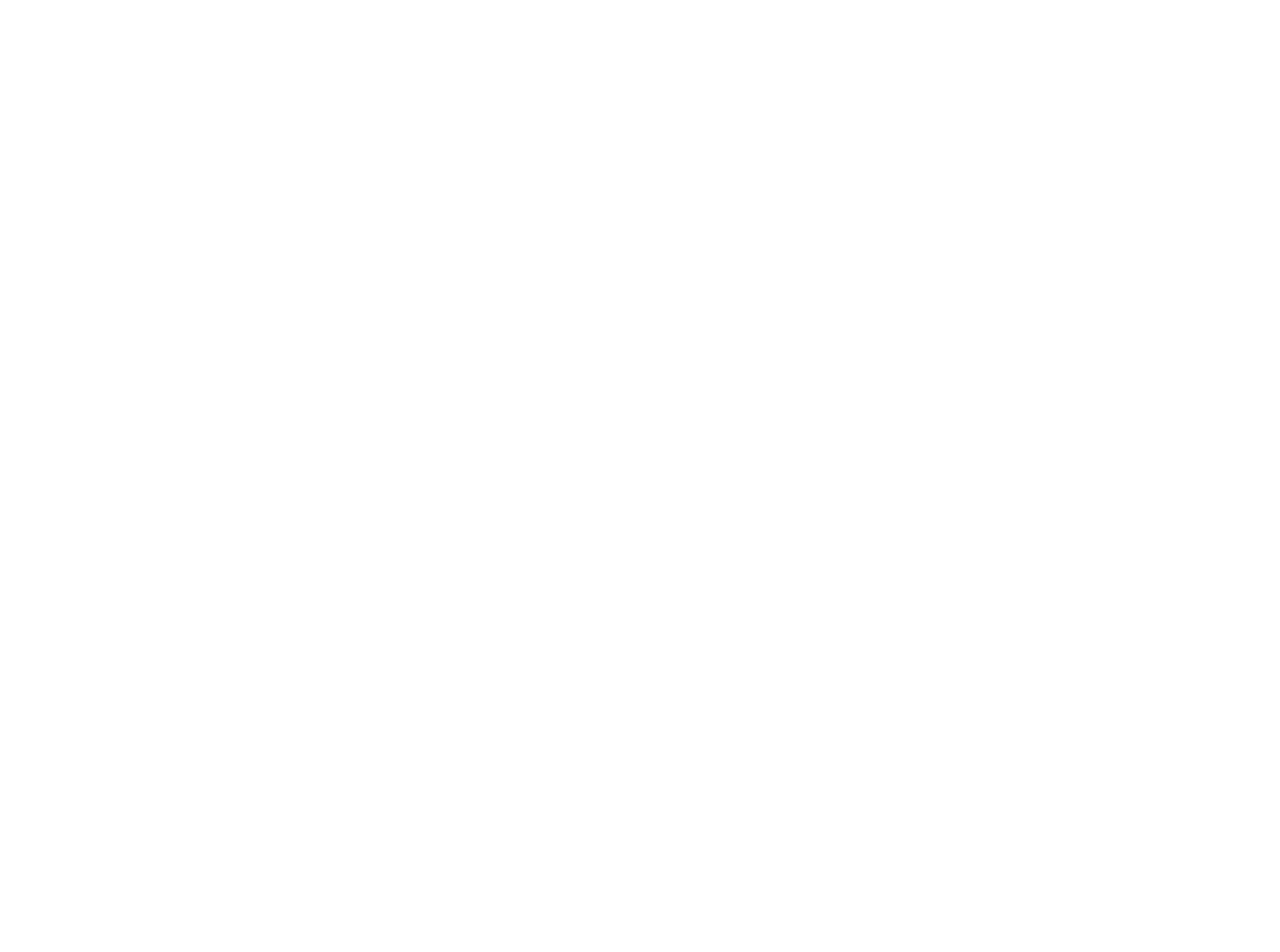
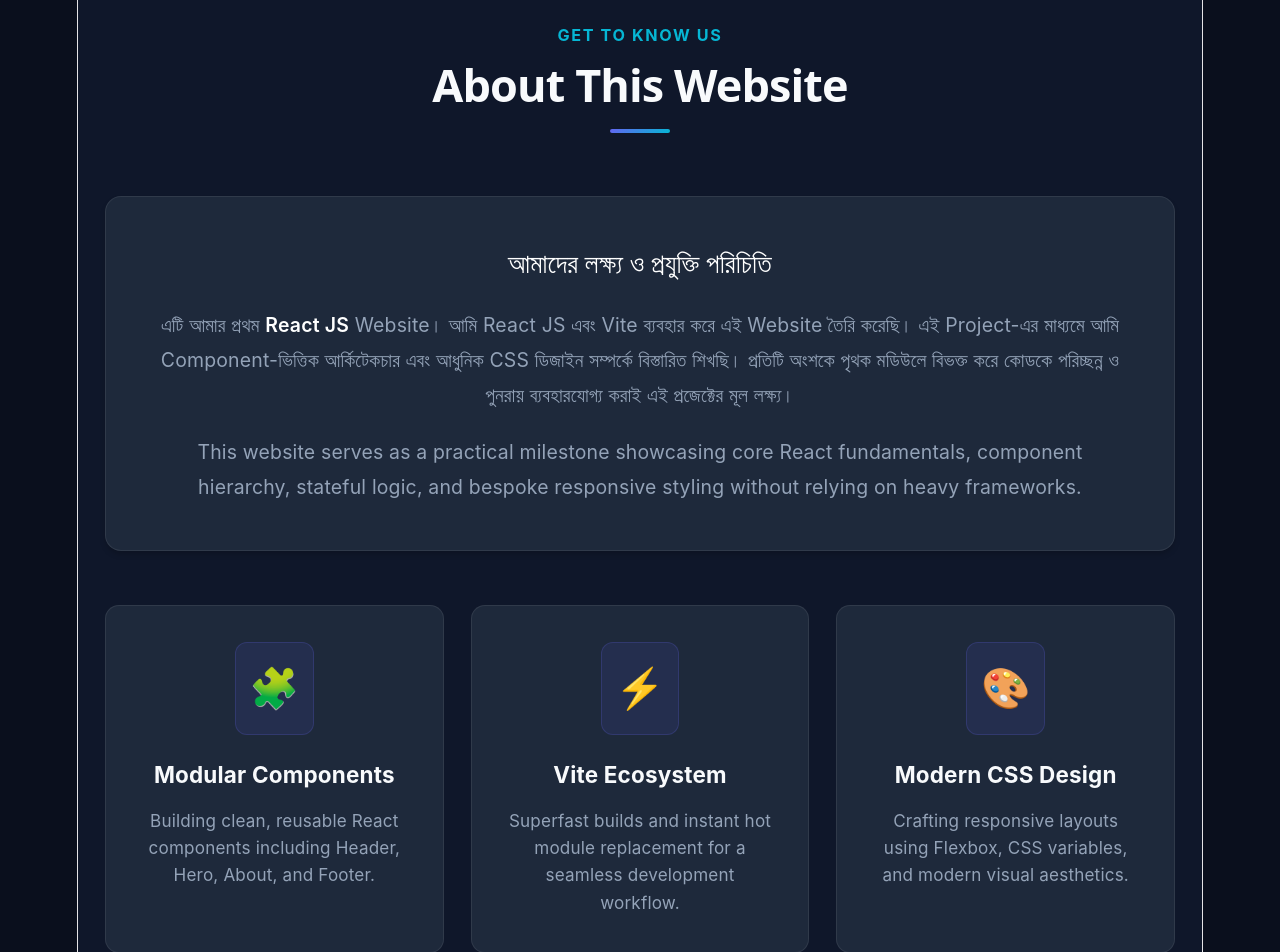
Before and after one commit to sakib69-web/Assignment-on-Module-14, a React (Vite) app: page / in a window 1280 px wide. Shown: the part 900-1852 px from the top of the page. Before the commit the page ends 814 px from the top, so only its background shows below. Built offline with nearby package versions, Linux system fonts and the light colour scheme.

Commit message:
feat: add About component with introductory content and details

```diff
--- a/src/App.css
+++ b/src/App.css
@@ -297,6 +297,137 @@
   font-size: 1rem;
 }
 
+/* ==========================================================================
+   About Section Styles
+   ========================================================================== */
+.about-section {
+  background-color: var(--bg-secondary);
+  border-top: 1px solid var(--border-subtle);
+  border-bottom: 1px solid var(--border-subtle);
+  padding: 6rem 1.5rem;
+  position: relative;
+}
+
+.about-container {
+  max-width: 1100px;
+  margin: 0 auto;
+}
+
+.section-header {
+  text-align: center;
+  margin-bottom: 3.5rem;
+}
+
+.section-subtitle {
+  color: var(--accent-secondary);
+  font-size: 0.9rem;
+  font-weight: 700;
+  text-transform: uppercase;
+  letter-spacing: 0.1em;
+  display: block;
+  margin-bottom: 0.5rem;
+}
+
+.section-title {
+  font-size: 2.5rem;
+  font-weight: 800;
+  color: var(--text-primary);
+  letter-spacing: -0.02em;
+}
+
+.section-divider {
+  width: 60px;
+  height: 4px;
+  background: var(--accent-gradient);
+  border-radius: 2px;
+  margin: 1rem auto 0;
+}
+
+.about-card {
+  background-color: var(--bg-card);
+  border: 1px solid var(--border-subtle);
+  border-radius: 16px;
+  padding: 2.5rem;
+  margin-bottom: 3rem;
+  box-shadow: var(--shadow-sm);
+  transition: border-color 0.3s ease;
+}
+
+.about-card:hover {
+  border-color: var(--border-hover);
+}
+
+.about-heading {
+  font-size: 1.5rem;
+  font-weight: 700;
+  color: #ffffff;
+  margin-bottom: 1.25rem;
+}
+
+.about-text {
+  font-size: 1.08rem;
+  color: var(--text-secondary);
+  line-height: 1.8;
+  margin-bottom: 1.25rem;
+}
+
+.about-text:last-child {
+  margin-bottom: 0;
+}
+
+.about-text strong {
+  color: #ffffff;
+  font-weight: 600;
+}
+
+.highlights-grid {
+  display: flex;
+  justify-content: space-between;
+  gap: 1.5rem;
+  flex-wrap: wrap;
+}
+
+.highlight-card {
+  flex: 1 1 300px;
+  background-color: var(--bg-card);
+  border: 1px solid var(--border-subtle);
+  border-radius: 14px;
+  padding: 2rem 1.75rem;
+  transition: transform 0.25s ease, border-color 0.25s ease, box-shadow 0.25s ease;
+}
+
+.highlight-card:hover {
+  transform: translateY(-4px);
+  border-color: var(--border-hover);
+  box-shadow: 0 12px 24px -6px rgba(0, 0, 0, 0.4);
+}
+
+.highlight-icon {
+  font-size: 2.2rem;
+  margin-bottom: 1.25rem;
+  display: inline-block;
+  background-color: rgba(99, 102, 241, 0.1);
+  padding: 0.75rem;
+  border-radius: 12px;
+  border: 1px solid rgba(99, 102, 241, 0.2);
+}
+
+.highlight-title {
+  font-size: 1.25rem;
+  font-weight: 700;
+  color: var(--text-primary);
+  margin-bottom: 0.75rem;
+}
+
+.highlight-desc {
+  font-size: 0.95rem;
+  color: var(--text-secondary);
+  line-height: 1.6;
+}
+
+/* ==========================================================================
+   Responsive Breakpoints
+   ========================================================================== */
 @media (max-width: 768px) {
   .hero-title {
     font-size: 2.4rem;
@@ -308,6 +439,18 @@
 
   .hero-section {
     padding: 4rem 1rem 3rem;
+  }
+
+  .about-section {
+    padding: 4rem 1rem;
+  }
+
+  .about-card {
+    padding: 1.75rem;
+  }
+
+  .section-title {
+    font-size: 2rem;
   }
 }
 
@@ -323,4 +466,8 @@
   .site-header {
     padding: 0.85rem 1rem;
   }
+
+  .highlights-grid {
+    flex-direction: column;
+  }
 }
--- a/src/App.jsx
+++ b/src/App.jsx
@@ -1,6 +1,7 @@
 import React from 'react';
 import Header from './components/Header';
 import Hero from './components/Hero';
+import About from './components/About';
 import './App.css';
 
 function App() {
@@ -9,6 +10,7 @@
       <Header />
       <main>
         <Hero />
+        <About />
       </main>
     </div>
   );
--- /dev/null
+++ b/src/components/About.jsx
@@ -0,0 +1,60 @@
+import React from 'react';
+
+function About() {
+  const highlights = [
+    {
+      icon: '🧩',
+      title: 'Modular Components',
+      description: 'Building clean, reusable React components including Header, Hero, About, and Footer.'
+    },
+    {
+      icon: '⚡',
+      title: 'Vite Ecosystem',
+      description: 'Superfast builds and instant hot module replacement for a seamless development workflow.'
+    },
+    {
+      icon: '🎨',
+      title: 'Modern CSS Design',
+      description: 'Crafting responsive layouts using Flexbox, CSS variables, and modern visual aesthetics.'
+    }
+  ];
+
+  return (
+    <section className="about-section" id="about">
+      <div className="about-container">
+        <div className="section-header">
+          <span className="section-subtitle">Get to Know Us</span>
+          <h2 className="section-title">About This Website</h2>
+          <div className="section-divider"></div>
+        </div>
+
+        <div className="about-card">
+          <div className="about-content">
+            <h3 className="about-heading">আমাদের লক্ষ্য ও প্রযুক্তি পরিচিতি</h3>
+            <p className="about-text">
+              এটি আমার প্রথম <strong>React JS</strong> Website। আমি React JS এবং Vite ব্যবহার করে এই Website তৈরি করেছি।
+              এই Project-এর মাধ্যমে আমি Component-ভিত্তিক আর্কিটেকচার এবং আধুনিক CSS ডিজাইন সম্পর্কে বিস্তারিত শিখছি।
+              প্রতিটি অংশকে পৃথক মডিউলে বিভক্ত করে কোডকে পরিচ্ছন্ন ও পুনরায় ব্যবহারযোগ্য করাই এই প্রজেক্টের মূল লক্ষ্য।
+            </p>
+            <p className="about-text">
+              This website serves as a practical milestone showcasing core React fundamentals,
+              component hierarchy, stateful logic, and bespoke responsive styling without relying on heavy frameworks.
+            </p>
+          </div>
+        </div>
+
+        <div className="highlights-grid">
+          {highlights.map((item, index) => (
+            <div className="highlight-card" key={index}>
+              <div className="highlight-icon">{item.icon}</div>
+              <h4 className="highlight-title">{item.title}</h4>
+              <p className="highlight-desc">{item.description}</p>
+            </div>
+          ))}
+        </div>
+      </div>
+    </section>
+  );
+}
+
+export default About;
```
